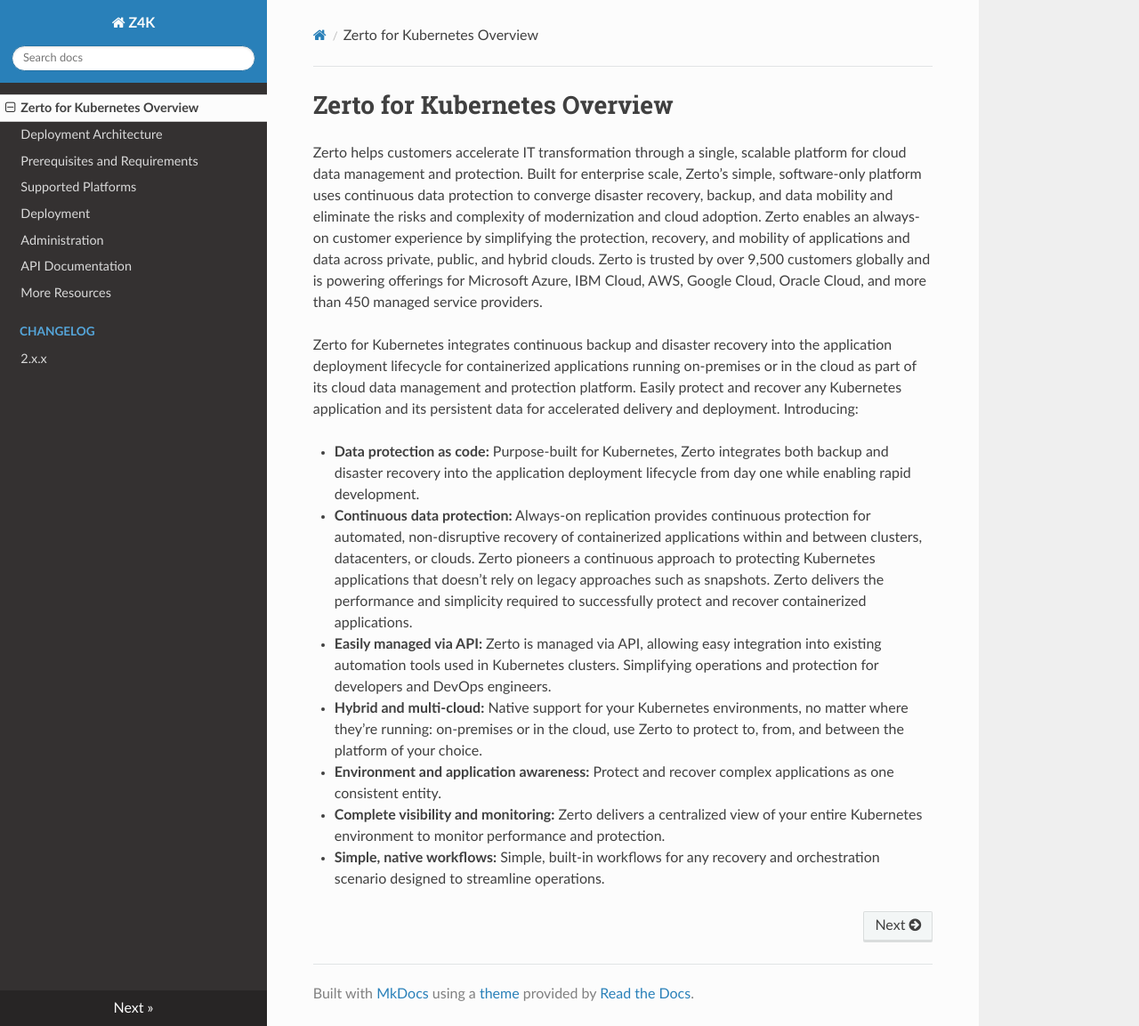
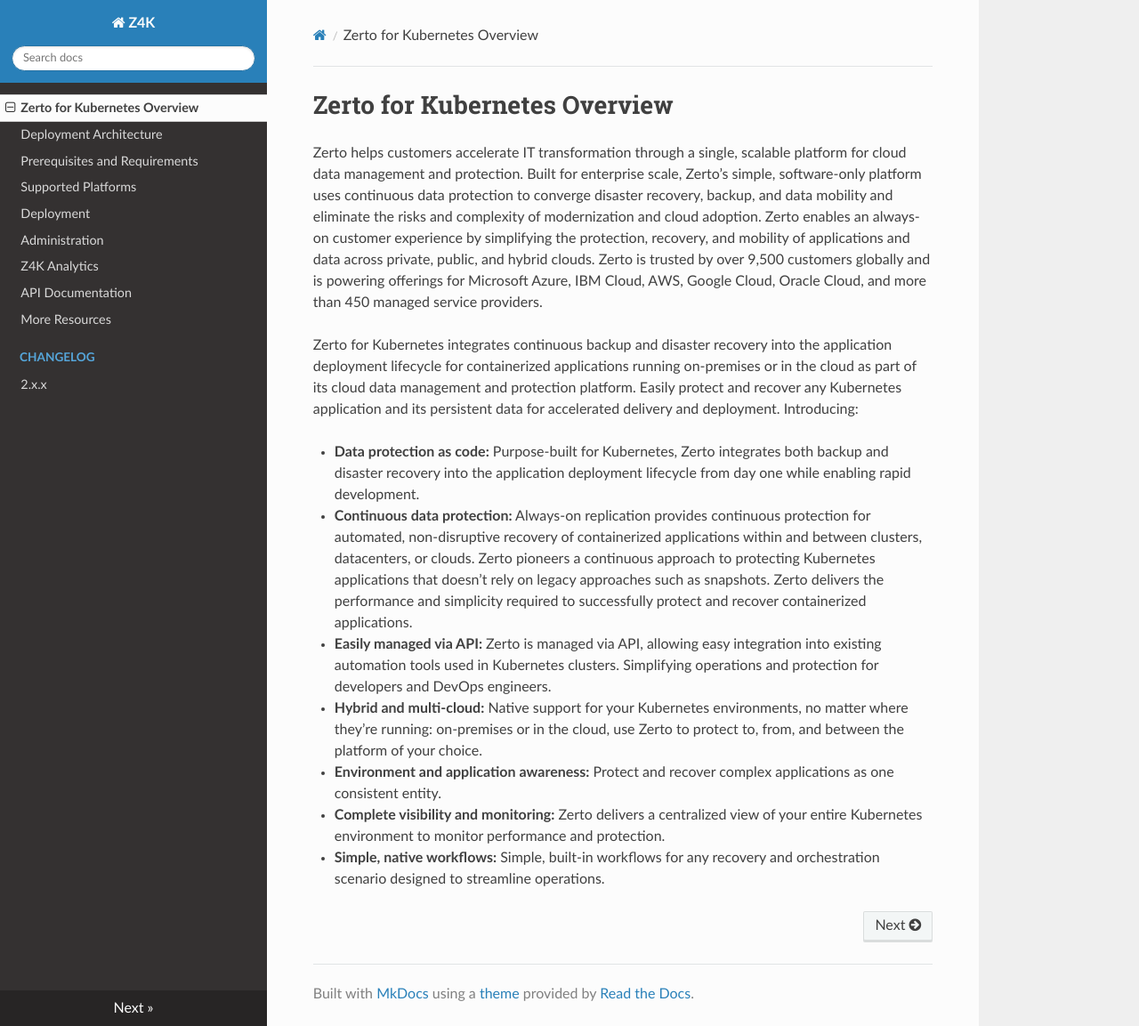
Before and after one commit to ZertoPublic/Z4K, an MkDocs documentation site: the page built from docs/index.md, in a window 1280 px wide and 1153 px high. Shown: the whole window at 89% size. Built offline with MkDocs 1.6.1, drawn with Linux system fonts in a browser that asks for light colours.

Commit message:
Update mkdocs.yml

```diff
--- a/mkdocs.yml
+++ b/mkdocs.yml
@@ -9,6 +9,7 @@
 - Supported Platforms: SupportedPlatforms.md
 - Deployment: DeploymentGuide.md
 - Administration: AdministrationGuide.md
+- Z4K Analytics: Z4KAnalytics.md
 - API Documentation: openapi.md
 - More Resources: MoreResources.md
 - ChangeLog:
```
